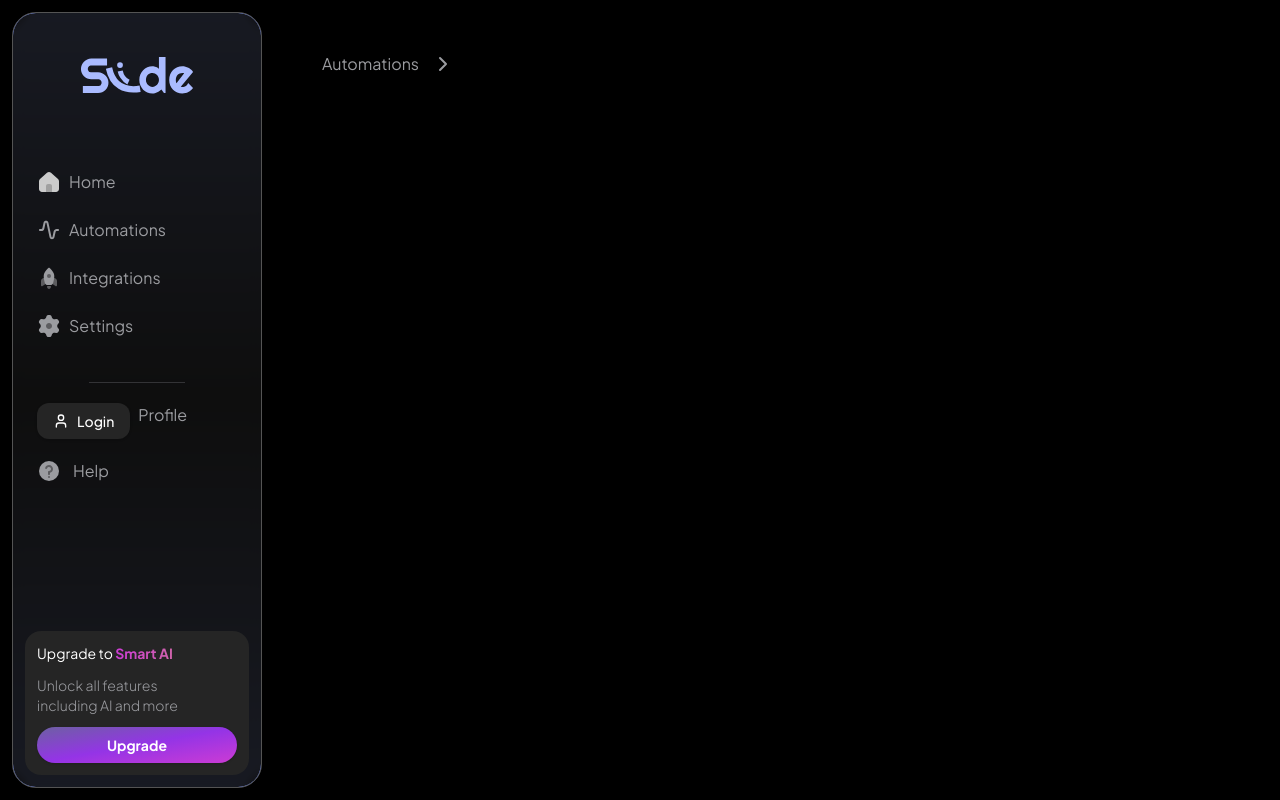
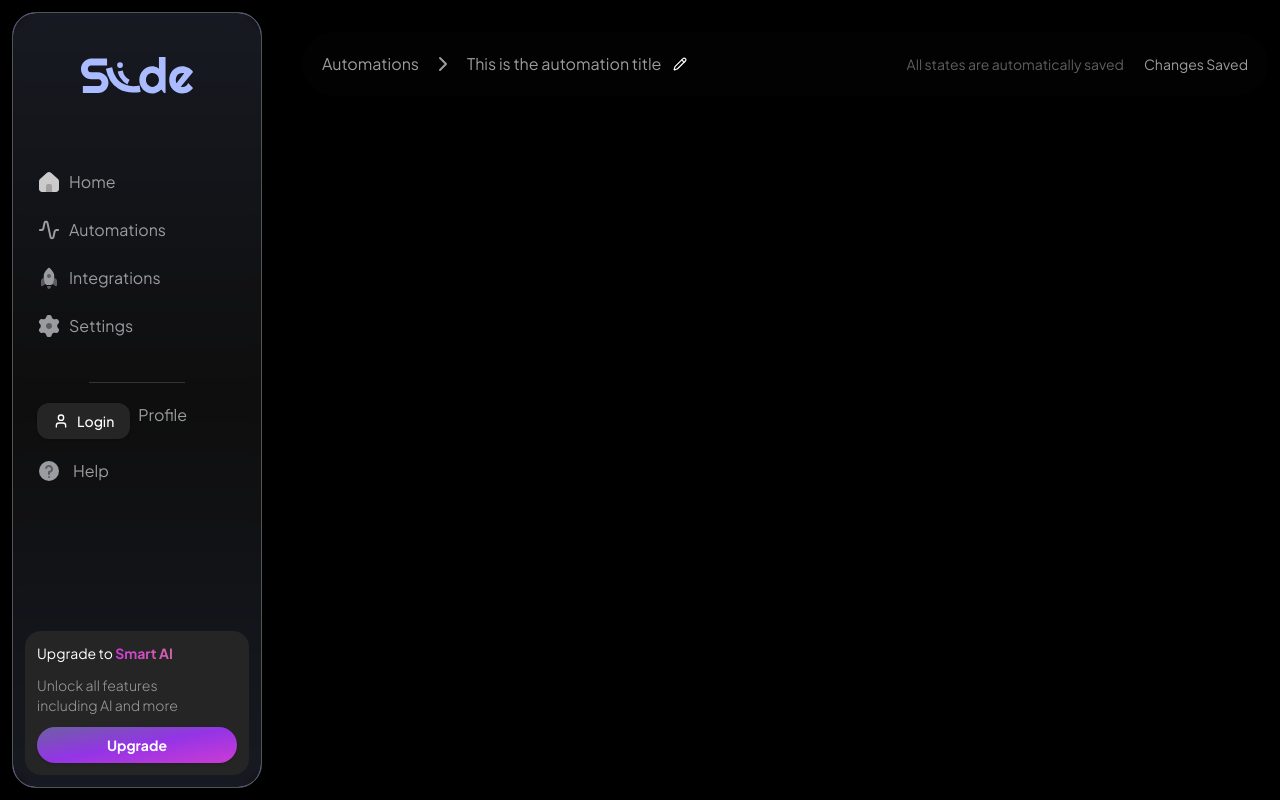
Before and after one commit to ShiruvatiNarasimha/AIWorkFlow, a Next.js app: page /dashboard/1/automations/24234234 in a window 1280 px wide. Built offline with nearby package versions, Linux system fonts and the light colour scheme; no server answers.

Commit message:
PencilIcon

```diff
--- a/src/components/global/bread-crumbs/automations/index.tsx
+++ b/src/components/global/bread-crumbs/automations/index.tsx
@@ -1,15 +1,33 @@
-import { ChevronRight } from "lucide-react";
+import { ChevronRight, PencilIcon } from "lucide-react";
 import React from "react";
 
 type Props = {};
 
 const AutomationsBreadCrumb = (props: Props) => {
   return (
-    <div className="rounded-full w-full p-5 bg-[#118181B1A] flex justify-between items-center">
-      <div className="flex items-center gap-x-3">
-        <p className="text-[#9B9CA0]">Automations</p>
-        <ChevronRight color="#9B9CA0" />
-        <span className="flex gap-x-3 items-center"></span>
+    <div className="rounded-full w-full p-5 bg-[#18181B1A] flex items-center">
+      <div className="flex items-center gap-x-3 min-w-0">
+        <p className="text-[#9B9CA0] truncate">Automations</p>
+        <ChevronRight className="flex-shrink-0" color="#9B9CA0" />
+        <span className="flex gap-x-3 items-center min-w-0">
+          <p className="text-[#9B9CA0] truncate">
+            This is the automation title
+          </p>
+          <span className="cursor-pointer hover:opacity-75 duration-100 transition flex-shrink-0 mr-4">
+            <PencilIcon className="text-white" size={14} />
+          </span>
+        </span>
+      </div>
+
+      <div className="flex items-center gap-x-5 ml-auto">
+        <p className="hidden md:block text-text-secondary/60 text-sm truncate min-w-0">
+          All states are automatically saved
+        </p>
+        <div className="flex gap-x-5 flex-shrink-0">
+          <p className="text-text-secondary text-sm truncate min-w-0">
+            Changes Saved
+          </p>
+        </div>
       </div>
     </div>
   );
```
